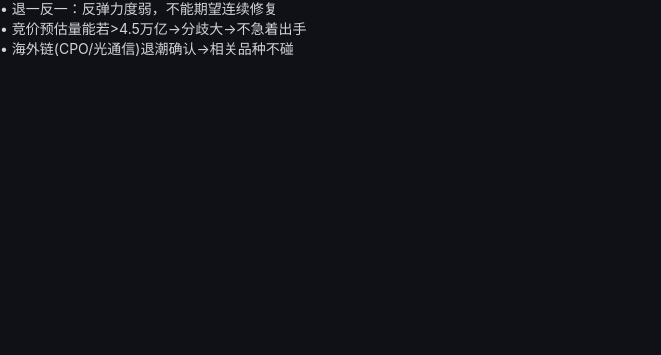
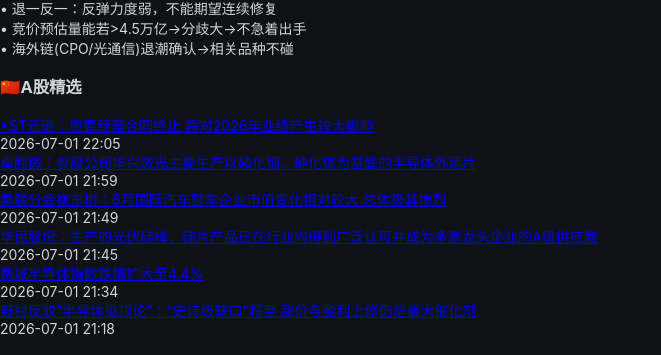
Before and after one commit to ponylin06/daily-recap, a Next.js app: page / in a window 1280 px wide. Both pictures are taken after a click on the button "🌅 简报". Shown: the part 432-787 px from the top of the page, without its empty margins (0-661 px from the left). Built offline with nearby package versions, Linux system fonts and the light colour scheme; no server answers.

Commit message:
Update Briefing.js

```diff
--- a/components/Briefing.js
+++ b/components/Briefing.js
@@ -5,6 +5,15 @@ export default function Briefing() {
 
   useEffect(() => {
     fetch('/api/briefing').then(r => r.json()).then(setD)
+  }, [])
+
+  const [news, setNews] = useState({ china: [], global: [] })
+
+  useEffect(() => {
+    const today = new Date().toISOString().split('T')[0]
+    fetch(`/api/recap?date=${today}`).then(r => r.json()).then(d => {
+      if (!d.error) setNews({ china: d.news || [], global: d.globalNews || [] })
+    }).catch(() => {})
   }, [])
 
   if (!d) return <div className="text-center text-gray-500 py-20">加载中...</div>
@@ -50,6 +59,43 @@ export default function Briefing() {
           ))}
         </div>
       </section>
+      {/* 新闻 */}
+      {(news.china.length > 0 || news.global.length > 0) && (
+        <div className="grid grid-cols-1 md:grid-cols-2 gap-4">
+          {news.china.length > 0 && (
+            <section className="bg-[#1a1d27] border border-red-500/30 rounded-xl p-5">
+              <h3 className="text-sm font-bold mb-3 flex items-center gap-2">
+                <span className="bg-red-500 text-white text-xs px-2 py-0.5 rounded-full">🇨🇳</span>
+                <span className="text-red-400">A股精选</span>
+              </h3>
+              <div className="space-y-2">
+                {news.china.slice(0, 6).map((n, i) => (
+                  <div key={i} className="border-b border-[#2a2d37] pb-2 last:border-0">
+                    <a href={n.link} target="_blank" className="text-gray-300 text-sm hover:text-red-400">{n.title}</a>
+                    <div className="text-gray-500 text-xs mt-0.5">{n.time}</div>
+                  </div>
+                ))}
+              </div>
+            </section>
+          )}
+          {news.global.length > 0 && (
+            <section className="bg-[#1a1d27] border border-blue-500/30 rounded-xl p-5">
+              <h3 className="text-sm font-bold mb-3 flex items-center gap-2">
+                <span className="bg-blue-500 text-white text-xs px-2 py-0.5 rounded-full">🌍</span>
+                <span className="text-blue-400">全球宏观</span>
+              </h3>
+              <div className="space-y-2">
+                {news.global.slice(0, 6).map((n, i) => (
+                  <div key={i} className="border-b border-[#2a2d37] pb-2 last:border-0">
+                    <a href={n.link} target="_blank" className="text-gray-300 text-sm hover:text-blue-400">{n.title}</a>
+                    <div className="text-gray-500 text-xs mt-0.5">{n.time}</div>
+                  </div>
+                ))}
+              </div>
+            </section>
+          )}
+        </div>
+      )}
     </div>
   )
 }
```
